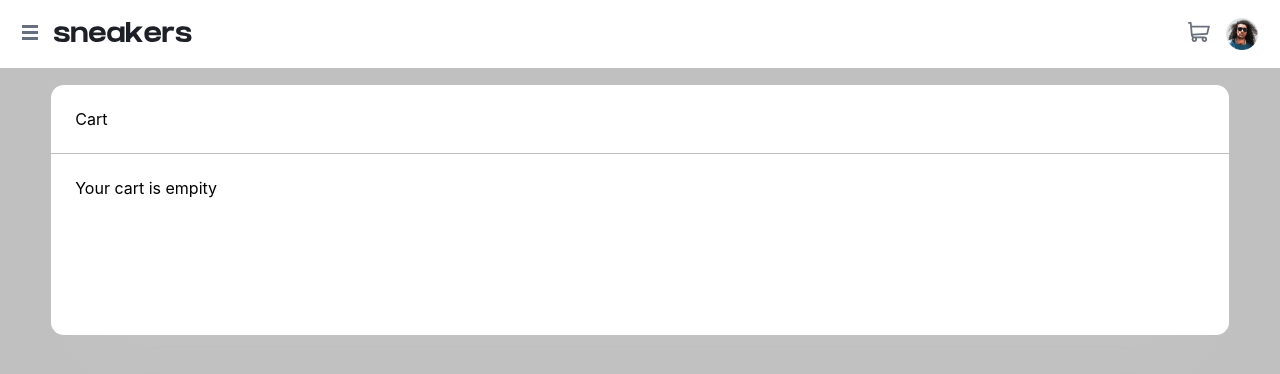
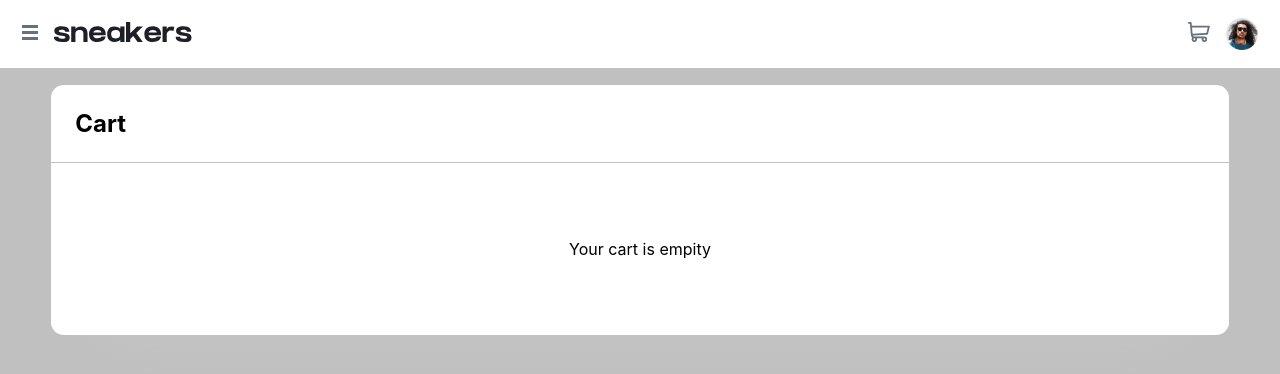
Before and after one commit to mateusisrael/ecommerce-product-page, a React (Create React App) app: page / in a window 1280 px wide. Shown: the top 374 px of the page. Built offline with nearby package versions, Linux system fonts and the light colour scheme.

Commit message:
empity cart layout

```diff
--- a/src/components/organisms/Cart/index.tsx
+++ b/src/components/organisms/Cart/index.tsx
@@ -1,18 +1,22 @@
 import { FunctionComponent } from 'react';
-import { Section, Overlay, Header, Content } from './styles'
+import { Section, Overlay, HGroup, Content } from './styles';
 
 interface CartProps {
 
 }
 
 const Cart: FunctionComponent<CartProps> = () => {
+  const cartContent = []
   return (
     <Overlay>
       <Section>
-        <Header>Cart</Header>
-        <Content>
-          <p>Your cart is empity</p>
-        </Content>
+        <HGroup><h1>Cart</h1></HGroup>
+
+        {cartContent.length <= 0  && (
+          <Content>
+            <p>Your cart is empity</p>
+          </Content>
+        )}
       </Section>
     </Overlay>
   );
--- a/src/components/organisms/Cart/styles.ts
+++ b/src/components/organisms/Cart/styles.ts
@@ -11,6 +11,8 @@ export const Overlay = styled.div`
 `;
 
 export const Section = styled.section`
+  display: flex;
+  flex-direction: column;
   min-width: 300px;
   width: 92%;
   height: 250px;
@@ -21,11 +23,15 @@ export const Section = styled.section`
   -moz-box-shadow: 0px 53px 54px -47px rgba(196,196,196,1);
 `;
 
-export const Header = styled.header`
+export const HGroup = styled.hgroup`
   padding: 1.5rem 0 1.5rem 1.5rem;
   border-bottom: 1px solid silver;
 `;
 
 export const Content = styled.div`
+  display: flex;
+  flex: 1;
+  justify-content: center;
+  align-items: center;
   padding: 1.5rem 1.5rem 1.5rem 1.5rem;
 `;
```
Also changed, not shown: src/api/data.ts (added, +12 -0 lines).
